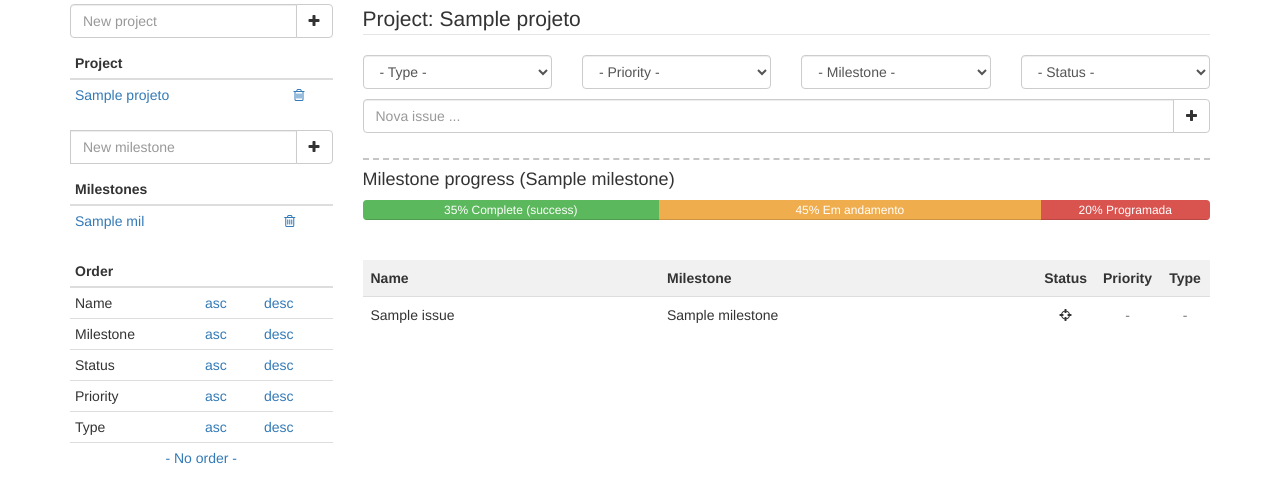
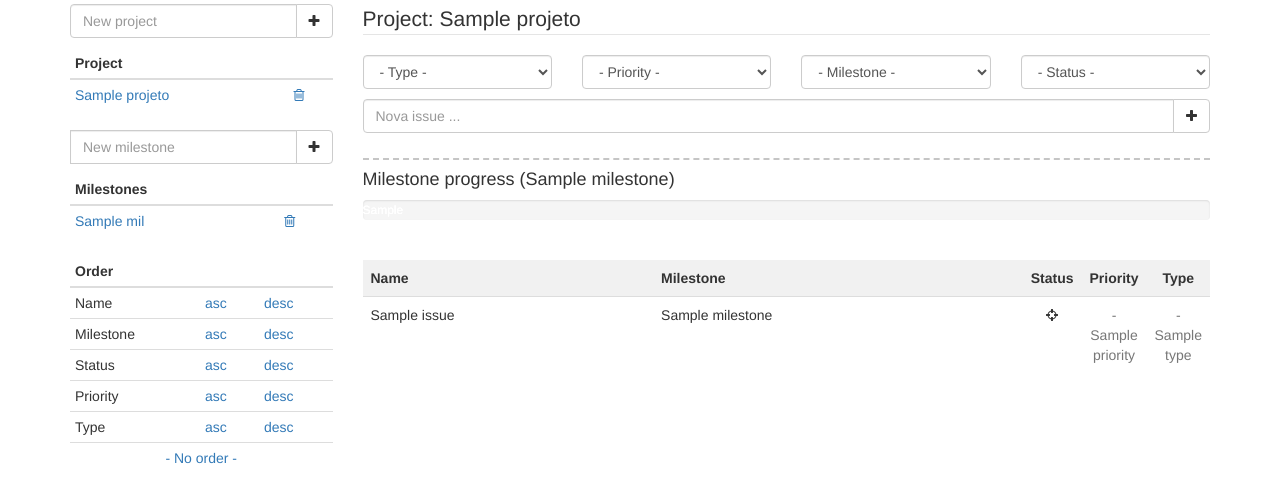
Before and after one commit to ProgramadorLivre/issue-tracker, a Flask app: template templates/index.html in a window 1280 px wide. Shown: the part 136-639 px from the top of the page. Run offline with Flask 2, Linux system fonts and the light colour scheme; the template is opened without the code that fills it: most values are stand-ins (such as "Sample title", 1, 10 or a date in 2020); grey boxes labelled with a size stand in for pictures from a placeholder-image service; some libraries are stand-ins or nearby versions.

Commit message:
Adjustments

```diff
--- a/issues_app.py
+++ b/issues_app.py
@@ -129,9 +129,24 @@ def listissuesmilestone(project_slug, milestone_slug):
     projetos = Projects.all()
     milestones = Milestones.search( Filter.project_id==projeto.eid )
 
+    # =========================================== Milestone Counting Graph
+    st_test = lambda x: x in ["programada","emandamento","concluida"]
+    ct_data = {
+        "total": Issues.count( (Filter.project_id==projeto.eid) & (Filter.milestone_id==milestone.eid) & (Filter.status.test(st_test)) ),
+        "todo": Issues.count( (Filter.project_id==projeto.eid) & (Filter.milestone_id==milestone.eid) & (Filter.status=="programada") ),
+        "doing": Issues.count( (Filter.project_id==projeto.eid) & (Filter.milestone_id==milestone.eid) & (Filter.status=="emandamento") ),
+        "done": Issues.count( (Filter.project_id==projeto.eid) & (Filter.milestone_id==milestone.eid) & (Filter.status=="concluida") ),
+    }
+    if ct_data['total'] == 0:
+        ct_data['total'] = 100
+    ct_data['todo_perc'] = round( (ct_data['todo'] * 100)/ct_data['total'] ,1)
+    ct_data['doing_perc'] = round( (ct_data['doing'] * 100)/ct_data['total'] ,1)
+    ct_data['done_perc'] = round( (ct_data['done'] * 100)/ct_data['total'] ,1)
+
     #return jsonify({"status":"ok", "projeto": projeto, "issueslist": issueslist})
-    return render_template("index.html", projetos = projetos, milestones = milestones, projeto = projeto, milestone = milestone, issueslist = issueslist)
-
+    return render_template("index.html", projetos = projetos,
+        milestones = milestones, projeto = projeto, milestone = milestone,
+        cts = ct_data, issueslist = issueslist)
 
 
 def order_list(issueslist, orderby):
@@ -181,16 +196,16 @@ def add_issue():
     pid = data("pid")
     mid = data("mid")
     status = data("status")
-    tipo = data("tipo")
-    prioridade = data("prioridade")
+    type_issue = data("type")
+    priority = data("priority")
 
     newid = Issues.insert({
         "name": name,
         "project_id": int(pid),
         "milestone_id": int(mid),
         "status": status,
-        "type": tipo,
-        "priority": prioridade,
+        "type": type_issue,
+        "priority": priority,
         "datetime": str(datetime.now())
     })
     newissue = Issues.get(eid=newid)
--- a/static/js/index.js
+++ b/static/js/index.js
@@ -81,6 +81,9 @@ $(document).ready(function(){
     $(".delete-m-btn").click(fc_delete_m);
 
     var get_issue_html = function(issue){
+        console.log("Adicionando esta:");
+        console.log(issue);
+
         line = "<tr>";
         line += "<td>"+issue.name+"</td>";
         line += "<td>"+issue.milestone.name+"</td>";
@@ -103,13 +106,13 @@ $(document).ready(function(){
         line += "</td>";
 
 
-        if(issue.prioridade == "alta"){
+        if(issue.priority == "alta"){
             line += "<td class=\"text-center colicon text-danger\">";
             line += "<i class=\"fa fa-arrow-up\"></i>";
-        }else if(issue.prioridade == "media"){
+        }else if(issue.priority == "media"){
             line += "<td class=\"text-center colicon\">";
             line += "<i class=\"fa fa-minus\"></i>";
-        }else if(issue.prioridade == "baixa"){
+        }else if(issue.priority == "baixa"){
             line += "<td class=\"text-center colicon text-muted\">";
             line += "<i class=\"fa fa-arrow-down\"></i>";
         }else{
@@ -118,13 +121,13 @@ $(document).ready(function(){
         line += "</td>";
 
 
-        if(issue.tipo == "bug"){
+        if(issue.type == "bug"){
             line += "<td class=\"text-center colicon \">";
             line += "<i class=\"fa fa-bug text-info\"></i>";
-        }else if(issue.tipo == "melhoria"){
+        }else if(issue.type == "melhoria"){
             line += "<td class=\"text-center colicon\">";
             line += "<i class=\"fa fa-plus text-info\"></i>";
-        }else if(issue.tipo == "tarefa"){
+        }else if(issue.type == "tarefa"){
             line += "<td class=\"text-center colicon text-muted\">";
             line += "<i class=\"fa fa-tasks text-info\"></i>";
         }else{
@@ -141,8 +144,8 @@ $(document).ready(function(){
     $("#btn-add-issue").click(function(){
         var name = $("#issuename").val();
         var pid = $("#pid").val();
-        var tipo = $("#tipo").val();
-        var prioridade = $("#prioridade").val();
+        var issue_type = $("#type").val();
+        var priority = $("#priority").val();
         var milestone = $("#milestone").val();
         var status = $("#status").val();
 
@@ -152,9 +155,9 @@ $(document).ready(function(){
                 name: name,
                 pid: pid,
                 mid: milestone,
-                prioridade: prioridade,
+                priority: priority,
                 status: status,
-                tipo: tipo
+                type: issue_type
             }
         }).success(function(data){
             if(data.status=="ok"){
--- a/templates/index.html
+++ b/templates/index.html
@@ -75,13 +75,13 @@
                         {%if projeto%}
                         <input type="hidden" id="milestone-pid" value="{{projeto.eid}}">
                         {%endif%}
-                        <input id="milestonename" type="text" class="form-control" placeholder="New milestone">
+                        <input id="milestonename" {%if not projeto%}disabled="disabled"{%endif%} type="text" class="form-control" placeholder="New milestone">
                         <span class="input-group-btn">
-                            <button id="addmilestone" class="btn btn-default" type="button"><i class="fa fa-plus"></i></button>
+                            <button id="addmilestone" class="btn btn-default" {%if not projeto%}disabled="disabled"{%endif%} type="button"><i class="fa fa-plus"></i></button>
                         </span>
                     </div>
                 </div>
-                <div class="listlateral">
+                <div class="listlateral" >
                     <table class="table table-condensed" id="tb-milestones">
                     <thead>
                         <tr>
@@ -151,7 +151,7 @@
 
                 <div class="row">
                     <div class="col-lg-3">
-                        <select name="tipo" id="tipo" class="form-control">
+                        <select name="type" id="type" class="form-control">
                             <option value=""> - Type - </option>
                             <option value="bug">Bug</option>
                             <option value="melhoria">Melhoria</option>
@@ -159,7 +159,7 @@
                         </select>
                     </div>
                     <div class="col-lg-3">
-                        <select name="prioridade" id="prioridade" class="form-control">
+                        <select name="priority" id="priority" class="form-control">
                             <option value=""> - Priority - </option>
                             <option value="alta">Alta</option>
                             <option value="media">Média</option>
@@ -201,14 +201,14 @@
                 <div class="row"><div class="col-lg-12">
                     <h4>Milestone progress ({{milestone.name}})</h4>
                     <div class="progress">
-                      <div class="progress-bar progress-bar-success" style="width: 35%">
-                        35% Complete (success)
+                      <div class="progress-bar progress-bar-success" style="width: {{cts['done_perc']}}%">
+                        {{cts['done']}} Complete
                       </div>
-                      <div class="progress-bar progress-bar-warning" style="width: 45%">
-                        45% Em andamento
+                      <div class="progress-bar progress-bar-warning" style="width: {{cts['doing_perc']}}%">
+                        {{cts['doing']}} Doing
                       </div>
-                      <div class="progress-bar progress-bar-danger" style="width: 20%">
-                        20% Programada
+                      <div class="progress-bar progress-bar-danger" style="width: {{cts['todo_perc']}}%">
+                        {{cts['todo']}} TO-DO
                       </div>
                     </div>
                 </div></div>
@@ -254,39 +254,39 @@
                                     </td>
                                     {%endif%}
 
-                                    {%if issue.prioridade == "alta"%}
+                                    {%if issue.priority == "alta"%}
                                     <td class="text-center colicon text-danger">
                                         <i class="fa fa-arrow-up"></i>
                                     </td>
-                                    {%elif issue.prioridade == "media"%}
+                                    {%elif issue.priority == "media"%}
                                     <td class="text-center colicon">
                                         <i class="fa fa-minus"></i>
                                     </td>
-                                    {%elif issue.prioridade == "baixa"%}
+                                    {%elif issue.priority == "baixa"%}
                                     <td class="text-center colicon text-muted">
                                         <i class="fa fa-arrow-down"></i>
                                     </td>
                                     {%else%}
                                     <td class="text-center colicon text-muted">
-                                        -
+                                        -{{issue.priority}}
                                     </td>
                                     {%endif%}
 
-                                    {%if issue.tipo == "bug"%}
+                                    {%if issue.type == "bug"%}
                                     <td class="text-center colicon">
                                         <i class="fa fa-bug text-info"></i>
                                     </td>
-                                    {%elif issue.tipo == "melhoria"%}
+                                    {%elif issue.type == "melhoria"%}
                                     <td class="text-center colicon">
                                         <i class="fa fa-plus text-info"></i>
                                     </td>
-                                    {%elif issue.tipo == "tarefa"%}
+                                    {%elif issue.type == "tarefa"%}
                                     <td class="text-center colicon">
                                         <i class="fa fa-tasks text-info"></i>
                                     </td>
                                     {%else%}
                                     <td class="text-center colicon text-muted">
-                                        -
+                                        -{{issue.type}}
                                     </td>
                                     {%endif%}
                                 </tr>
```
